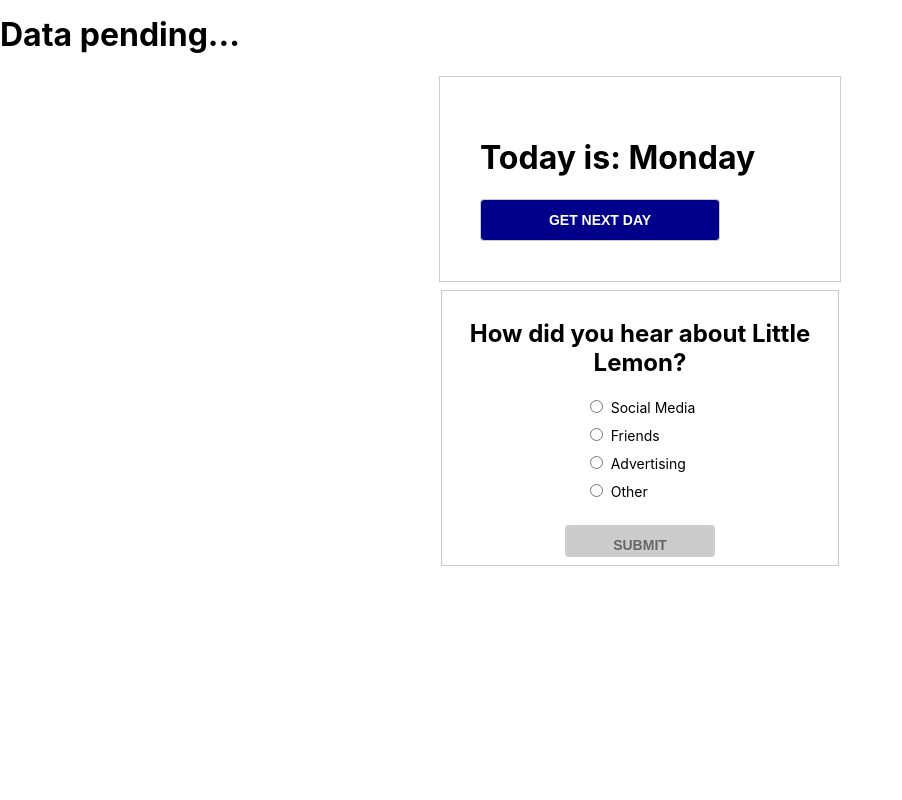
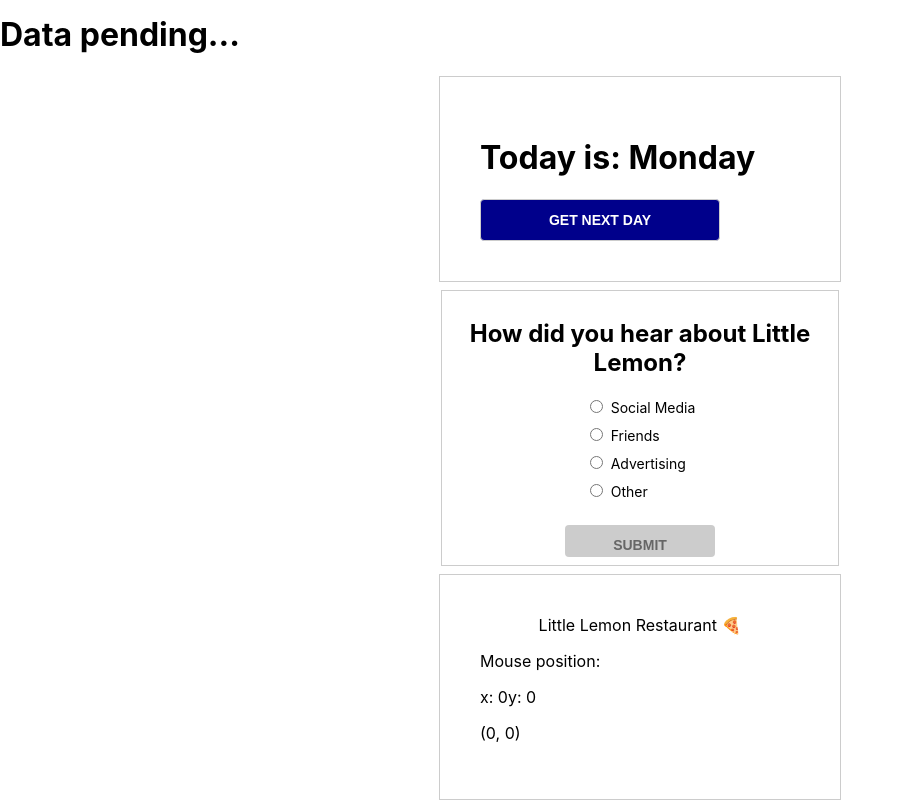
Before and after one commit to eloiji/advanced_react, a React (Create React App) app: page / in a window 1280 px wide. Shown: the part 1123-1923 px from the top of the page, without its empty margins (0-902 px from the left). Before the commit the page ends 1697 px from the top, so only its background shows below. Built offline with nearby package versions, Linux system fonts and the light colour scheme; no server answers.

Commit message:
task: Added Exercise for Render Props

```diff
--- a/src/App.js
+++ b/src/App.js
@@ -4,6 +4,7 @@
 import FetchingData from "./components/FetchingData";
 import ManagingStates from "./components/ManagingState";
 import RegistrationForm from "./components/RegistrationForm";
+import ScrollerPositionWithRenderProps from "./components/ScrollerPositionWithRenderProps";
 import Root from "./components/ThemeSettings";
 
 function App() {
@@ -15,6 +16,7 @@
       <FetchingData />
       <CreateCustomHook />
       <CustomRadioGroup />
+      <ScrollerPositionWithRenderProps />
     </div>
   );
 }
--- /dev/null
+++ b/src/components/ScrollerPositionWithRenderProps.js
@@ -0,0 +1,66 @@
+import "./Components.css";
+import { useEffect, useState } from "react";
+
+const MousePosition = ({ render }) => {
+  const [mousePosition, setMousePosition] = useState({
+    x: 0,
+    y: 0,
+  });
+
+  useEffect(() => {
+    const handleMousePositionChange = (e) => {
+      setMousePosition({
+        x: e.clientX,
+        y: e.clientY,
+      });
+    };
+
+    window.addEventListener("mousemove", handleMousePositionChange);
+
+    return () => {
+      window.removeEventListener("mousemove", handleMousePositionChange);
+    };
+  }, []);
+
+  return render({ mousePosition });
+};
+
+const PanelMouseLogger = () => {
+  return (
+    <div className="BasicTracker">
+      <p>Mouse position:</p>
+      <MousePosition
+        render={({ mousePosition }) => (
+          <div className="Row">
+            <span>x: {mousePosition.x}</span>
+            <span>y: {mousePosition.y}</span>
+          </div>
+        )}
+      />
+    </div>
+  );
+};
+
+const PointMouseLogger = () => {
+  return (
+    <MousePosition
+      render={({ mousePosition }) => (
+        <p>
+          ({mousePosition.x}, {mousePosition.y})
+        </p>
+      )}
+    />
+  );
+};
+
+function ScrollerPositionWithRenderProps() {
+  return (
+    <div className="component">
+      <header className="Header">Little Lemon Restaurant 🍕</header>
+      <PanelMouseLogger />
+      <PointMouseLogger />
+    </div>
+  );
+}
+
+export default ScrollerPositionWithRenderProps;
```
